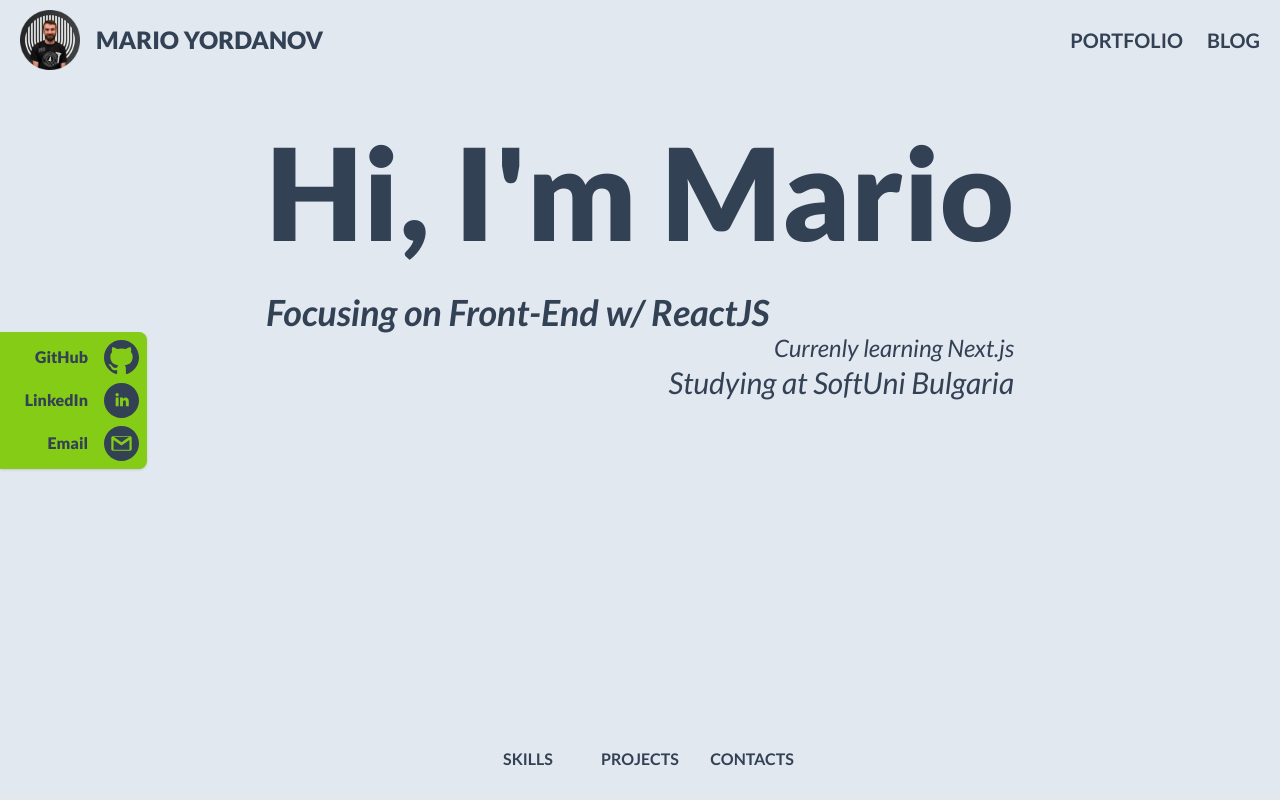
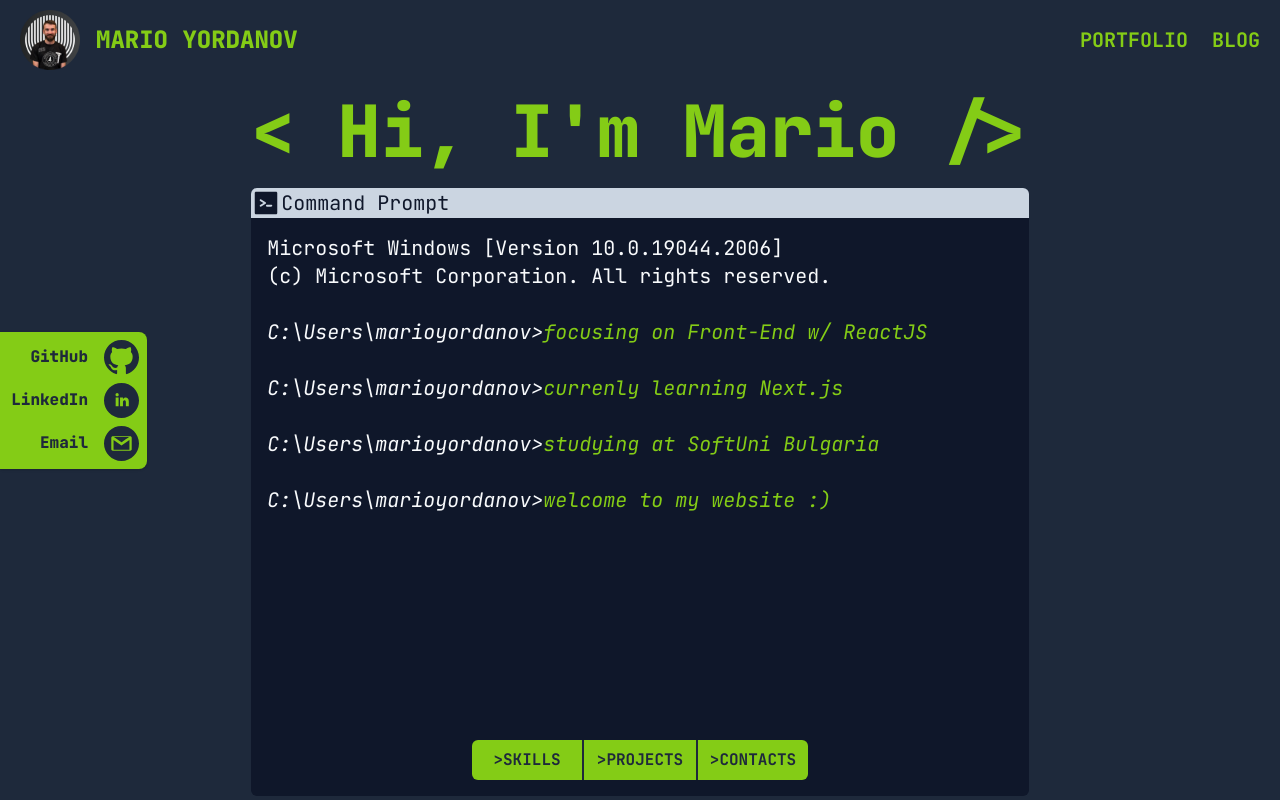
Before and after one commit to mariovyord/portfolio-v3, a Next.js app: page / in a window 1280 px wide. Shown: the top 800 px of the page. Built offline with nearby package versions, Linux system fonts and the light colour scheme.

Commit message:
refactor: hero section

```diff
--- a/components/header/header.tsx
+++ b/components/header/header.tsx
@@ -31,7 +31,7 @@
 
     return (
         <header className='h-20'>
-            <div className='m-auto h-full max-w-screen-2xl'>
+            <div className='m-auto h-full max-w-screen-2xl text-primary'>
                 <div className='flex h-full min-w-full justify-between px-5'>
                     <div className='flex h-full items-center text-2xl font-black uppercase gap-4 '>
                         <Link href='/' ><Image className='hover:cursor-pointer transition-all' src='/images/site/profile-pic-80.png' alt='profile picture' width={60} height={60} /></Link>
--- a/components/hero/focus-list/focus-item.tsx
+++ b/components/hero/focus-list/focus-item.tsx
@@ -1,3 +1,4 @@
+import Link from 'next/link';
 import React, { useCallback, useEffect, useReducer, useRef, useState } from 'react'
 
 enum Actions {
@@ -26,14 +27,14 @@
     }
 }
 
-const FocusItem: React.FC<{ text: string, initialSpeed: number }> = ({ text, initialSpeed }) => {
+const FocusItem: React.FC<{ item: { text: string, link: string }, initialSpeed: number }> = ({ item, initialSpeed }) => {
     const [animation, setIndex] = useState({
         index: 0,
         speed: initialSpeed,
     });
 
     useEffect(() => {
-        if (animation.index > text.length) {
+        if (animation.index > item.text.length) {
             return undefined;
         } else {
             setTimeout(() => {
@@ -43,11 +44,15 @@
                 }))
             }, initialSpeed)
         }
-    }, [animation.index, text, initialSpeed])
+    }, [animation.index, item, initialSpeed])
 
     return (
         <>
-            <p className={`${animation.index < text.length && 'animate-pulse'}`}>{text.substring(0, animation.index)}</p>
+            <p className={`hover:scale-110 transition-all duration-300 active:scale-95 `}>
+                <Link href={item.link}>
+                    <a>C:\Users\marioyordanov&gt;<span className={`${animation.index < item.text.length && 'animate-pulse'} text-primary`}>{item.text.substring(0, animation.index)}</span></a>
+                </Link>
+            </p>
         </>
     )
 }
--- a/components/hero/focus-list/focus-list.tsx
+++ b/components/hero/focus-list/focus-list.tsx
@@ -3,21 +3,39 @@
 
 const FocusList = () => {
     const list = [
-        'Focusing on Front-End w/ ReactJS',
-        'Currenly learning Next.js',
-        'Studying at SoftUni Bulgaria',
+        { link: '#skills', text: 'focusing on Front-End w/ ReactJS' },
+        { link: '#skills', text: 'currenly learning Next.js' },
+        { link: '#about', text: 'studying at SoftUni Bulgaria' },
+        { link: '#', text: 'welcome to my website :)' },
     ];
 
     return (
-        <div>
-            <div className='italic font-bold text-4xl hover:text-5xl transition-all duration-300'>
-                <FocusItem text={list[0]} initialSpeed={50} />
+        <div className='bg-slate-900 rounded-md h-full sm:text-xl'>
+            <div className='bg-slate-300 text-slate-900 fill-slate-900 flex items-center rounded-t-md'>
+                <svg clip-rule="evenodd" width={'30px'} height={'30px'} fill-rule="evenodd" stroke-linejoin="round" stroke-miterlimit="2" viewBox="0 0 24 24" xmlns="http://www.w3.org/2000/svg"><path d="m21 4c0-.478-.379-1-1-1h-16c-.62 0-1 .519-1 1v16c0 .621.52 1 1 1h16c.478 0 1-.379 1-1zm-13.678 6.365c-.207-.146-.318-.378-.318-.614 0-.603.684-.962 1.182-.612l3.505 2.235c.199.141.318.369.318.613 0 .245-.119.473-.318.614l-3.511 2.257c-.5.353-1.182-.012-1.182-.613 0-.235.111-.467.318-.613l2.641-1.645zm9.678 3.873c0 .414-.336.75-.75.75h-3.5c-.413 0-.75-.336-.75-.75s.337-.75.75-.75h3.5c.414 0 .75.336.75.75z" fill-rule="nonzero" /></svg>
+                Command Prompt
             </div>
-            <div className='italic text-2xl flex justify-end hover:text-4xl transition-all duration-300'>
-                <FocusItem text={list[1]} initialSpeed={60} />
-            </div>
-            <div className='italic text-3xl flex justify-end hover:text-4xl transition-all duration-300'>
-                <FocusItem text={list[2]} initialSpeed={80} />
+            <div className='p-4'>
+                <div>
+                    <p>Microsoft Windows [Version 10.0.19044.2006]</p>
+                    <p>(c) Microsoft Corporation. All rights reserved.</p>
+                </div>
+                <br />
+                <div className='italic flex'>
+                    <FocusItem item={list[0]} initialSpeed={30} />
+                </div>
+                <br />
+                <div className='italic flex'>
+                    <FocusItem item={list[1]} initialSpeed={60} />
+                </div>
+                <br />
+                <div className='italic flex'>
+                    <FocusItem item={list[2]} initialSpeed={90} />
+                </div>
+                <br />
+                <div className='italic flex'>
+                    <FocusItem item={list[3]} initialSpeed={120} />
+                </div>
             </div>
         </div>
     )
--- a/components/hero/hero.tsx
+++ b/components/hero/hero.tsx
@@ -6,10 +6,14 @@
 
 const Hero = () => {
     return (
-        <section className='w-full min-h-[calc(100vh-160px)] pt-8 '>
+        <section className='w-full min-h-[calc(100vh-160px)] p-4 flex align-middle'>
             <SocialSidebar />
-            <div className='mx-auto my-0 w-fit px-14'>
-                <h1 className='font-black text-[10vmax] mb-5 leading-tight hover:scale-110 transition-all duration-300'>Hi, I&apos;m Mario</h1>
+            <div className='mx-auto my-0 w-fit '>
+                <h1 className='font-black text-6xl sm:text-7xl mb-5 leading-tight text-left sm:text-right hover:scale-110 duration-300 text-primary active:scale-95 transition-all'>
+                    <Link href="#about">
+                        &lt; Hi, I&apos;m Mario /&gt;
+                    </Link>
+                </h1>
                 <FocusList />
             </div>
         </section>
--- a/components/hero/submenu.tsx
+++ b/components/hero/submenu.tsx
@@ -3,16 +3,19 @@
 
 const Submenu = () => {
     return (
-        <div className='sticky top-0 h-20 flex flex-col justify-center bg-base-darker border-b-2 '>
-            <div className='mx-auto my-0 h-fit w-fit flex font-bold uppercase text-primary-content'>
+        <div className='sticky top-0 h-20 flex flex-col justify-center'>
+            <div className='mx-auto my-0 h-fit w-fit flex font-bold uppercase text-primary-content bg-primary rounded-md'>
                 <Link href="#skills">
-                    <a className='inline-block w-28 text-center py-2  hover:text-primary-focus rounded-l-lg'>Skills</a>
+                    <a className='active:text-sm inline-block w-28 text-center py-2  hover:text-primary-focus  border-r-2 border-primary-content'>
+                        &gt;Skills</a>
                 </Link>
                 <Link href="#projects">
-                    <a className='inline-block w-28 text-center py-2  hover:text-primary-focus'>Projects</a>
+                    <a className='active:text-sm inline-block w-28 text-center py-2  hover:text-primary-focus'>
+                        &gt;Projects</a>
                 </Link>
                 <Link href="#contacts">
-                    <a className='inline-block w-28 text-center py-2  hover:text-primary-focus rounded-r-lg'>Contacts</a>
+                    <a className='active:text-sm inline-block w-28 text-center py-2  hover:text-primary-focus border-l-2 border-primary-content'>
+                        &gt;Contacts</a>
                 </Link>
             </div>
         </div>
--- a/components/layout/layout.tsx
+++ b/components/layout/layout.tsx
@@ -4,7 +4,7 @@
 
 const Layout: React.FC<{ children: React.ReactNode }> = ({ children }) => {
     return (
-        <div className='bg-base-darker text-base-content w-full'>
+        <div className='bg-base text-base-content w-full'>
             <Header />
             <main className='max-w-screen-2xl mx-auto'>
                 {children}
--- a/components/social-sidebar/social-sidebar.tsx
+++ b/components/social-sidebar/social-sidebar.tsx
@@ -1,6 +1,6 @@
 const SocialSidebar = () => {
     return (
-        <aside className="absolute h-screen w-fit left-0 top-0 flex flex-col justify-center -translate-x-24 hover:translate-x-0 transition-all ">
+        <aside className="hidden sm:absolute h-screen w-fit left-0 top-0 sm:flex sm:flex-col justify-center -translate-x-24 hover:translate-x-0 transition-all ">
             <div className="fill-primary-content text-primary-content p-2 bg-primary rounded-r-lg shadow">
                 <div className=" hover:fill-primary-focus hover:text-primary-focus">
                     <a className="flex gap-4 text-right font-black items-center" href="https://github.com/mariovyord" target="_blank" rel="noreferrer">
--- a/pages/_document.tsx
+++ b/pages/_document.tsx
@@ -6,7 +6,7 @@
             <Head>
                 <link rel="preconnect" href="https://fonts.googleapis.com" />
                 <link rel="preconnect" href="https://fonts.gstatic.com" crossOrigin="anonymous" />
-                <link href="https://fonts.googleapis.com/css2?family=Lato:ital,wght@0,100;0,300;0,400;0,700;0,900;1,100;1,300;1,400;1,700;1,900&display=swap" rel="stylesheet" />
+                <link href="https://fonts.googleapis.com/css2?family=JetBrains+Mono:ital,wght@0,100;0,200;0,300;0,400;0,500;0,600;0,700;0,800;1,100;1,200;1,300;1,400;1,500;1,600;1,700;1,800&display=swap" rel="stylesheet" />
             </Head>
             <body>
                 <Main />
--- a/styles/globals.css
+++ b/styles/globals.css
@@ -4,6 +4,13 @@
 
 @layer base {
     html {
-      font-family: 'Lato', sans-serif;
+        font-family: 'JetBrains Mono', monospace;
     }
   }
+
+.bg-sci-fi {
+    background-image: linear-gradient(to right bottom,rgba(5, 16, 11, 0.8),rgba(5, 16, 5, 0.8)),url(/images/site/19333449.jpg);
+    background-position: top;
+    background-size: contain;
+    background-blend-mode: color-dodge;
+}
--- a/tailwind.config.js
+++ b/tailwind.config.js
@@ -10,15 +10,14 @@
         extend: {
             colors: {
                 'primary': colors.lime[500],
-                'primary-focus': colors.lime[800],
-                'primary-content': colors.slate[700],
+                'primary-focus': colors.lime[900],
+                'primary-content': colors.slate[800],
                 'accent': colors.orange[500],
                 'accent-focus': colors.orange[600],
                 'accent-content': colors.white,
-                'base': colors.white,
-                'base-darker': colors.slate[200],
-                'base-darkest': colors.slate[500],
-                'base-content': colors.slate[700],
+                'base': colors.slate[800],
+                'base-darker': colors.slate[900],
+                'base-content': colors.slate[50],
                 'info': colors.orange[500],
                 'info-content': colors.white,
                 'success': colors.cyan[600],
```
Also changed, not shown: 1 other file (tests, documents, lock files or other folders).
